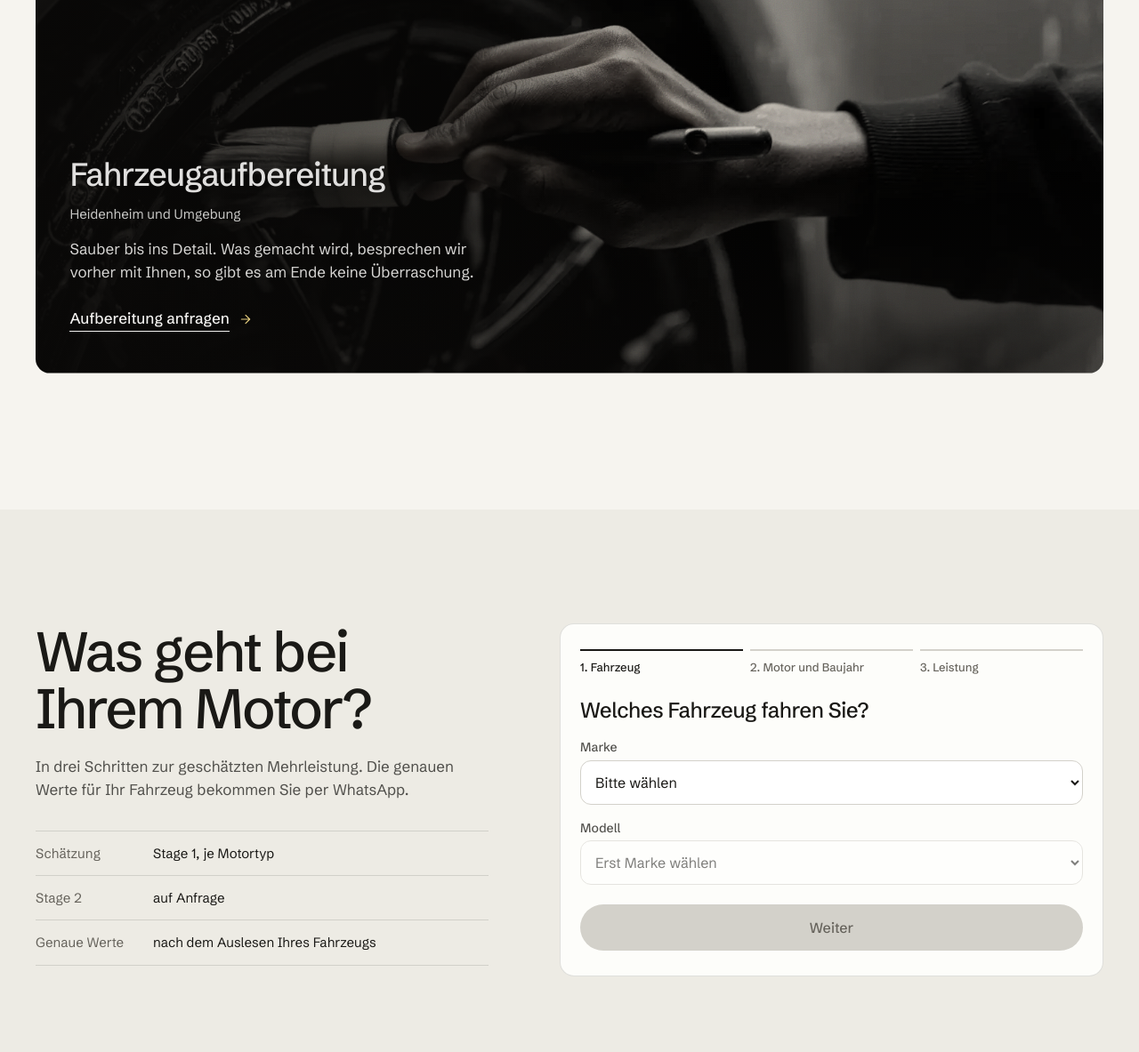
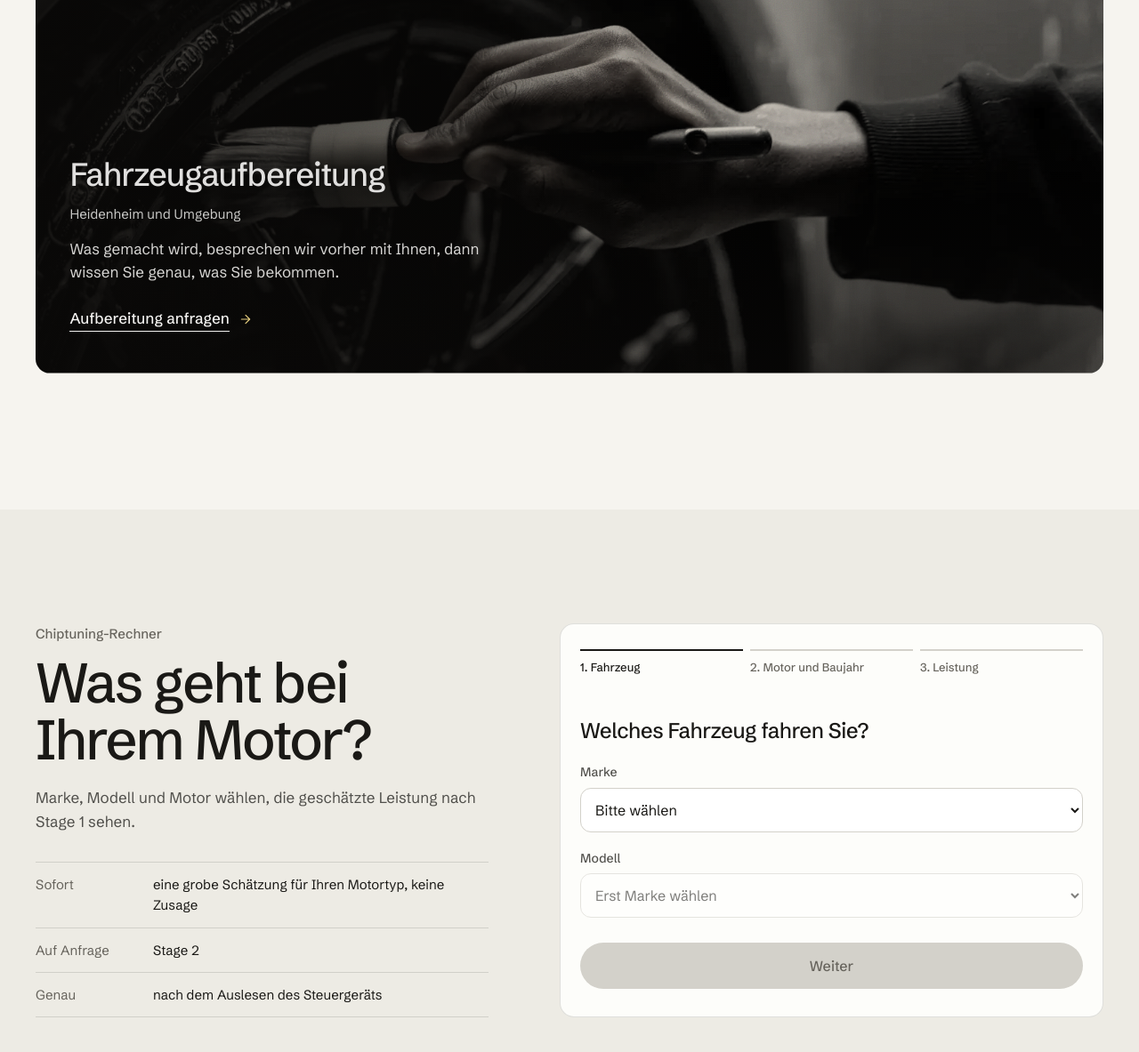
Before and after one commit to sakasolutions/brenzkfz, a plain HTML site: page entwurf-3-hell-a.html in a window 1280 px wide. Shown: the part 1518-2701 px from the top of the page at 89% size. Drawn offline with Linux system fonts and the light colour scheme.

Commit message:
Entwurf 3, Abschnitt 3: Rechner-Einstieg nach Textentwurf, Floskeln raus
Kennzeile „Chiptuning-Rechner“ (Suchwort), Eckdaten in Alltagssprache (Sofort, Auf Anfrage, Genau),
„Sauber bis ins Detail“ und „keine Überraschung“ entfernt, Aufbereitung mit dem freigegebenen Kernsatz.

Co-Authored-By: Claude Opus 5.5 <noreply@anthropic.com>

```diff
--- a/entwurf-3-hell-a.html
+++ b/entwurf-3-hell-a.html
@@ -190,6 +190,7 @@ button{font:inherit}
 .rechner-text{display:grid;gap:20px;align-content:start}
 .rechner h2{margin:0;font-size:clamp(2.25rem,1.2rem + 3.4vw,4rem);font-weight:500;line-height:1.02;letter-spacing:-.035em;text-wrap:balance}
 .rechner-unter{margin:0;max-width:34em;color:var(--fliess)}
+.kennzeile{margin:0 0 -8px;font-size:.9375rem;font-weight:500;color:var(--leise)}
 .daten{margin:12px 0 0;border-top:1px solid var(--haar)}
 .daten div{display:grid;grid-template-columns:8em 1fr;gap:12px;padding-block:13px;border-bottom:1px solid var(--haar);font-size:.9375rem}
 .daten dt{color:var(--leise)}
@@ -387,7 +388,7 @@ button{font:inherit}
   <nav aria-label="Hauptmenü">
     <a href="#service"><span>Kfz-Service</span><small>Heidenheim und Umgebung</small></a>
     <a href="#software"><span>Chiptuning</span><small>Für die ganze Region</small></a>
-    <a href="#aufbereitung"><span>Aufbereitung</span><small>Sauber bis ins Detail</small></a>
+    <a href="#aufbereitung"><span>Aufbereitung</span><small>Nach Absprache</small></a>
     <a href="#rechner"><span>Mehrleistung berechnen</span><small>Stage 1, grobe Schätzung</small></a>
     <a href="#kontakt"><span>Kontakt</span><small>Per WhatsApp</small></a>
   </nav>
@@ -461,7 +462,7 @@ button{font:inherit}
         <div class="kapitel-text">
           <h3 id="k3">Fahrzeug&shy;aufbereitung</h3>
           <p class="gebiet">Heidenheim und Umgebung</p>
-          <p class="text">Sauber bis ins Detail. Was gemacht wird, besprechen wir vorher mit Ihnen, so gibt es am Ende keine Überraschung.</p>
+          <p class="text">Was gemacht wird, besprechen wir vorher mit Ihnen, dann wissen Sie genau, was Sie bekommen.</p>
           <a class="link" href="#kontakt" data-thema="aufbereitung"><span>Aufbereitung anfragen</span><svg aria-hidden="true"><use href="#pfeil"/></svg></a>
         </div>
       </article>
@@ -471,12 +472,13 @@ button{font:inherit}
   <section class="rechner" id="rechner" aria-labelledby="rechner-titel">
     <div class="innen rechner-raster">
       <div class="rechner-text">
+        <p class="kennzeile">Chiptuning-Rechner</p>
         <h2 id="rechner-titel">Was geht bei Ihrem Motor?</h2>
-        <p class="rechner-unter">In drei Schritten zur geschätzten Mehrleistung. Die genauen Werte für Ihr Fahrzeug bekommen Sie per WhatsApp.</p>
+        <p class="rechner-unter">Marke, Modell und Motor wählen, die geschätzte Leistung nach Stage 1 sehen.</p>
         <dl class="daten">
-          <div><dt>Schätzung</dt><dd>Stage 1, je Motortyp</dd></div>
-          <div><dt>Stage 2</dt><dd>auf Anfrage</dd></div>
-          <div><dt>Genaue Werte</dt><dd>nach dem Auslesen Ihres Fahrzeugs</dd></div>
+          <div><dt>Sofort</dt><dd>eine grobe Schätzung für Ihren Motortyp, keine Zusage</dd></div>
+          <div><dt>Auf Anfrage</dt><dd>Stage 2</dd></div>
+          <div><dt>Genau</dt><dd>nach dem Auslesen des Steuergeräts</dd></div>
         </dl>
       </div>
 
```
Also changed, not shown: entwurf-3-hell-b.html (+8 -6 lines), entwurf-3-mix.html (+8 -6 lines), entwurf-3.html (+8 -6 lines), werkzeuge/entwurf3-vorlage.html (+8 -6 lines).
